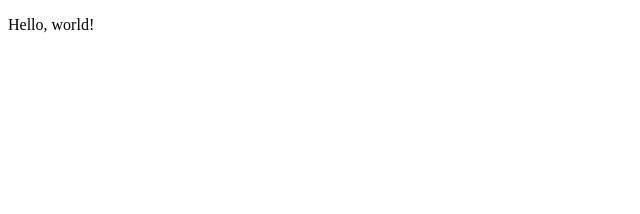
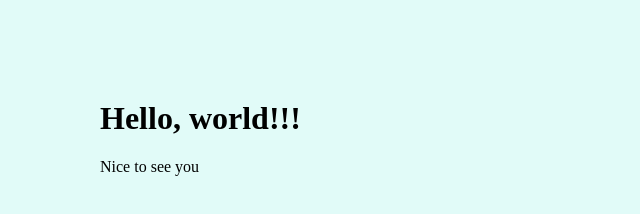
Before and after one commit to ArinaAlferova/FirstProject, a plain HTML site: page index.html in a window 1280 px wide. Shown: the whole page, without its empty margins (0-640 px from the left). Drawn offline with Linux system fonts and the light colour scheme.

Commit message:
Внесены изменения в файл index.html и файл стиля

```diff
--- a/index.html
+++ b/index.html
@@ -1,15 +1,15 @@
-<!DOCTYPE HTML>
+<!DOCTYPE html>
 <html>
 
   <head>
     <meta charset="utf-8">
     <title>My page</title>
+    <link rel="stylesheet" href="sass/main.css">
   </head>
 
   <body>
-
-  <p>Hello, world!</p>
-
+    <h1>Hello, world!!!</h1>
+    <p>Nice to see you</p>
   </body>
 
 </html>
--- a/sass/main.sass
+++ b/sass/main.sass
@@ -1,3 +1,3 @@
-p {
-    margin: 30px;
-    }
+body
+    margin: 100px
+    background-color: #e1fbf8
```
Also changed, not shown: sass/main.css, 1 other file. Lines whose indentation alone changed are shown as unchanged.
